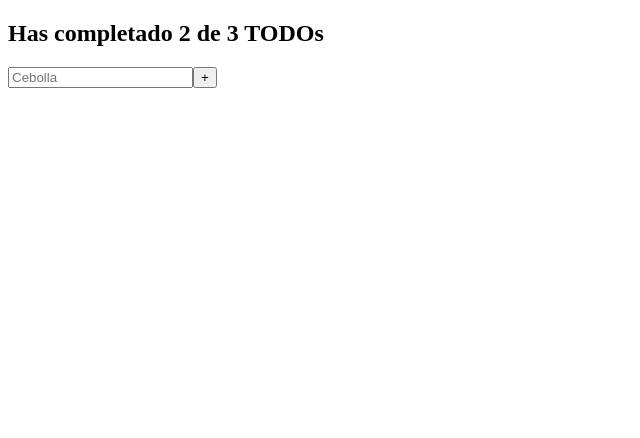
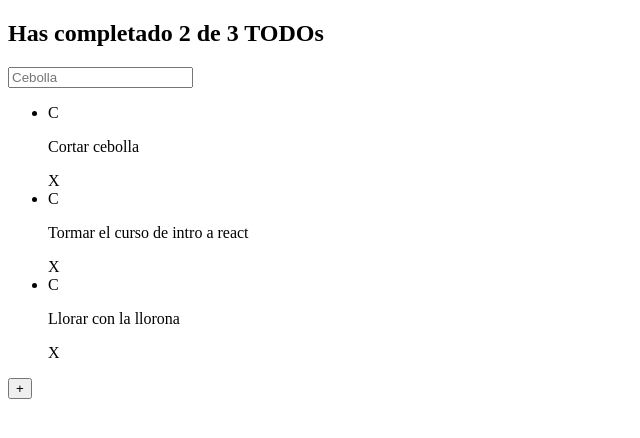
Before and after one commit to aresmiiro/curso-react, a React (Create React App) app in the folder todo-project/: page / in a window 1280 px wide. Shown: the top 438 px of the page, without its empty margins (0-640 px from the left). Built offline with nearby package versions, Linux system fonts and the light colour scheme.

Commit message:
Adding the Components

```diff
--- a/todo-project/src/App.js
+++ b/todo-project/src/App.js
@@ -1,32 +1,26 @@
+import react from "react";
+import { CreateTodoButtom } from "./CreateTodoButton.js";
+import { TodoCounter } from "./TodoCounter";
+import { TodoItem } from "./TodoItem.js";
+import { TodoList } from "./TodoList.js";
+import { TodoSearch } from "./TodoSearch.js";
 //import './App.css';
-import React from 'react';
-import { TodoCounter } from './TodoCounter.js';
-
-
-const todos = [
-
-  {text:'cortar cebolla', completed: false},
-  {text:'tomar curso React', completed: false},
-  {text:'Llorar un poquito', completed: false}
+const todos=[
+  {text:'Cortar cebolla', completed:false},
+  {text:'Tormar el curso de intro a react', completed:false},
+  {text:'Llorar con la llorona', completed:false}
 ];
-
-
-function App(props) {
+function App() {
   return (
-    <React.Fragment>
-    <TodoCounter />
-
-    {/*<TodoSearch />*/}
-    <input placeholder="Cebolla" />
-    {/*<TodoList>
-      {todos.map(todo =>(
-        <TodoItem />
-      ))}
-      </TodoList>*/}
-
-    {/*<CreateTodoButton/>*/}
-    <button>+</button>
-    </React.Fragment>
+   <react.Fragment>
+      <TodoCounter />
+      <TodoSearch />
+      <TodoList>
+        {todos.map(todo =>(
+        <TodoItem key={todo.text} text={todo.text} />))}
+      </TodoList>
+      <CreateTodoButtom />
+   </react.Fragment>
   );
 }
 
--- /dev/null
+++ b/todo-project/src/CreateTodoButton.js
@@ -0,0 +1,8 @@
+
+function CreateTodoButtom(props){
+    return(
+        <button>+</button>
+    );
+}
+
+export { CreateTodoButtom };
--- /dev/null
+++ b/todo-project/src/TodoItem.js
@@ -0,0 +1,14 @@
+import React from 'react';
+
+
+function TodoItem(props){
+    return(
+        <li>
+            <span>C</span>
+            <p>{props.text}</p>
+            <span>X</span>
+        </li>
+    );
+}
+
+export { TodoItem };
--- /dev/null
+++ b/todo-project/src/TodoList.js
@@ -0,0 +1,13 @@
+import React from 'react';
+
+
+function TodoList(props){
+    return(
+        <section>
+            <ul>
+                {props.children}
+            </ul>
+        </section>
+    );
+}
+export { TodoList };
--- /dev/null
+++ b/todo-project/src/TodoSearch.js
@@ -0,0 +1,10 @@
+import React from 'react';
+
+
+function TodoSearch(){
+    return(
+       <input placeholder="Cebolla" />
+    );
+}
+
+export { TodoSearch };
```
Also changed, not shown: todo-project/src/logo.svg (deleted).
